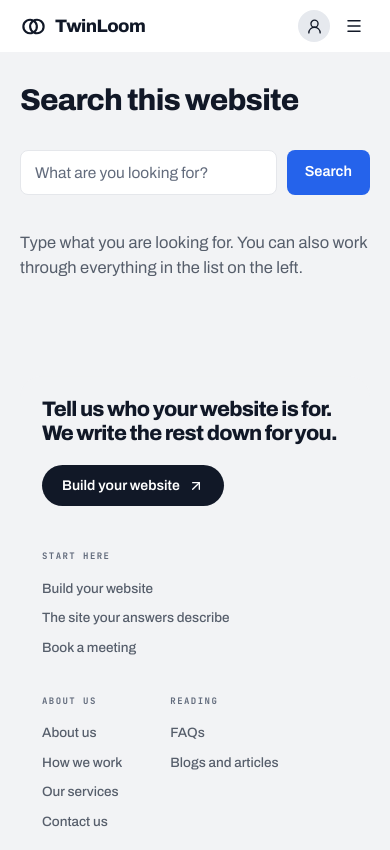
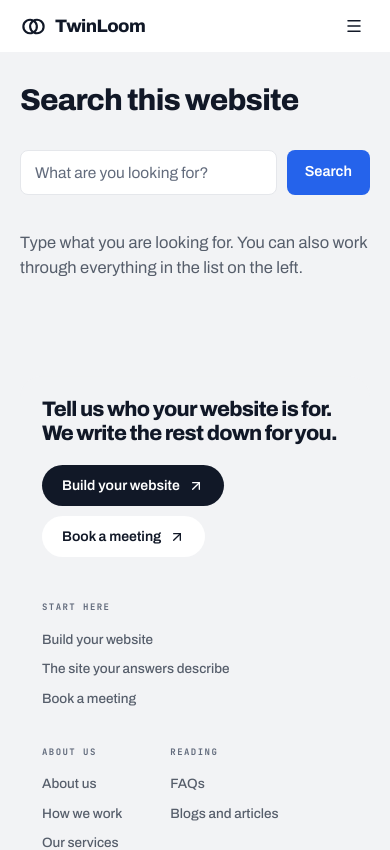
Before and after one commit to ayodhbhojithh/twinloom, a Next.js app: page /search in a window 390 px wide. Shown: the top 850 px of the page. Built offline with nearby package versions, Linux system fonts and the light colour scheme; no server answers.

Commit message:
Refactor SiteFooter component for enhanced layout and responsiveness
- Updated the footer layout to push elements to the right, improving visual balance and alignment on various screen sizes.
- Enhanced comments to clarify layout decisions and the rationale behind the design adjustments.

```diff
--- a/components/layout/site-footer.tsx
+++ b/components/layout/site-footer.tsx
@@ -117,9 +117,16 @@ export function SiteFooter() {
               {SITE.tagline}
             </p>
 
+            {/* Both ways in, now that the header carries neither.
+
+                One filled and one quiet, because they are not equal offers:
+                writing it down is the one that ends in something you can read,
+                and the call is for people who would rather not start that
+                way. */}
+            <div className="mt-5 flex flex-wrap items-center gap-2.5">
               <Link
                 href={ROUTES.build}
-              className="group/go mt-5 inline-flex items-center gap-2 rounded-pill bg-ink px-5 py-2.5 text-[14px] font-semibold text-white transition-opacity hover:opacity-85"
+                className="group/go inline-flex items-center gap-2 rounded-pill bg-ink px-5 py-2.5 text-[14px] font-semibold text-white transition-opacity hover:opacity-85"
               >
                 Build your website
                 <ArrowUpRight
@@ -127,6 +134,18 @@ export function SiteFooter() {
                   className="size-4 transition-transform group-hover/go:translate-x-0.5 group-hover/go:-translate-y-0.5"
                 />
               </Link>
+
+              <Link
+                href={ROUTES.book}
+                className="group/talk inline-flex items-center gap-2 rounded-pill bg-field px-5 py-2.5 text-[14px] font-semibold text-ink transition-colors hover:bg-hair"
+              >
+                Book a meeting
+                <ArrowUpRight
+                  aria-hidden
+                  className="size-4 transition-transform group-hover/talk:translate-x-0.5 group-hover/talk:-translate-y-0.5"
+                />
+              </Link>
+            </div>
           </div>
 
           {/* Left aligned, on the edge everything above them starts from.
@@ -147,8 +166,15 @@ export function SiteFooter() {
               between them was set - the space was in the tracks, not in the
               gap. As flex items they are each as wide as their longest link
               and sit next to one another, which is what a group of three short
-              lists should look like. */}
-          <div className="flex flex-wrap gap-x-12 gap-y-8 sm:gap-x-16">
+              lists should look like.
+
+              Pushed to the right end of the surface, where the legal row and
+              the way back up already are. On the left they were three short
+              lists with two thirds of the footer empty beside them; on the
+              right the whole foot of the page ends on one edge. They wrap back
+              to the left on a narrow screen, where there is no room to be
+              anywhere else. */}
+          <div className="flex flex-wrap gap-x-12 gap-y-8 sm:justify-end sm:gap-x-16">
             {FOOTER_COLUMNS.map((column) => (
               <nav
                 key={column.title}
--- a/components/layout/site-header.tsx
+++ b/components/layout/site-header.tsx
@@ -8,7 +8,7 @@ import { Menu, UserRound, X } from "lucide-react";
 import { RailNav } from "./rail-nav";
 import { Wordmark } from "./wordmark";
 
-import { HEADER_CTA, HEADER_NAV, ROUTES } from "@/lib/site";
+import { HEADER_NAV, ROUTES } from "@/lib/site";
 import { cn } from "@/lib/utils";
 
 /**
@@ -88,30 +88,16 @@ export function SiteHeader() {
         </nav>
 
         <div className="flex min-w-0 flex-1 items-center justify-end gap-2">
-          {/* Not on the landing page. The hero already carries this exact button
-              one row below, and the same call to action twice in one eyeline
-              reads as a mistake rather than as emphasis. Every other route keeps
-              it, where it is the only standing way to the build page. */}
-          {landing ? null : (
-            <Link
-              href={HEADER_CTA.href}
-              className="hidden h-8 shrink-0 items-center rounded-field bg-mark px-3.5 text-[13.5px] font-semibold whitespace-nowrap text-white transition-opacity hover:opacity-90 sm:inline-flex"
-            >
-              {HEADER_CTA.label}
-            </Link>
-          )}
+          {/* No call to action here, and no contact disc.
 
-          {/* No border on it. The header carries none, and a ring drawn round a
-              20px icon is more line than the icon has. */}
-          <Link
-            href={ROUTES.contact}
-            aria-label="Contact us"
-            title="Contact us"
-            className="flex size-8 shrink-0 items-center justify-center rounded-pill bg-well text-ink transition-colors hover:bg-hair"
-          >
-            <UserRound className="size-[17px]" strokeWidth={1.9} />
-          </Link>
+              Both were removed on purpose. Every page of this site already
+              ends in the two ways in, the landing page carries them a row
+              below the headline, and `Book a meeting` and `Contact` are two of
+              the eight links in the bar - so the right hand end held a third
+              and fourth copy of things already on screen.
 
+              What is left is the name, the pages, and the way into the menu.
+              A bar that only navigates is a bar nobody has to read twice. */}
           <button
             type="button"
             onClick={() => setOpen(true)}
```
Lines whose indentation alone changed are shown as unchanged.
